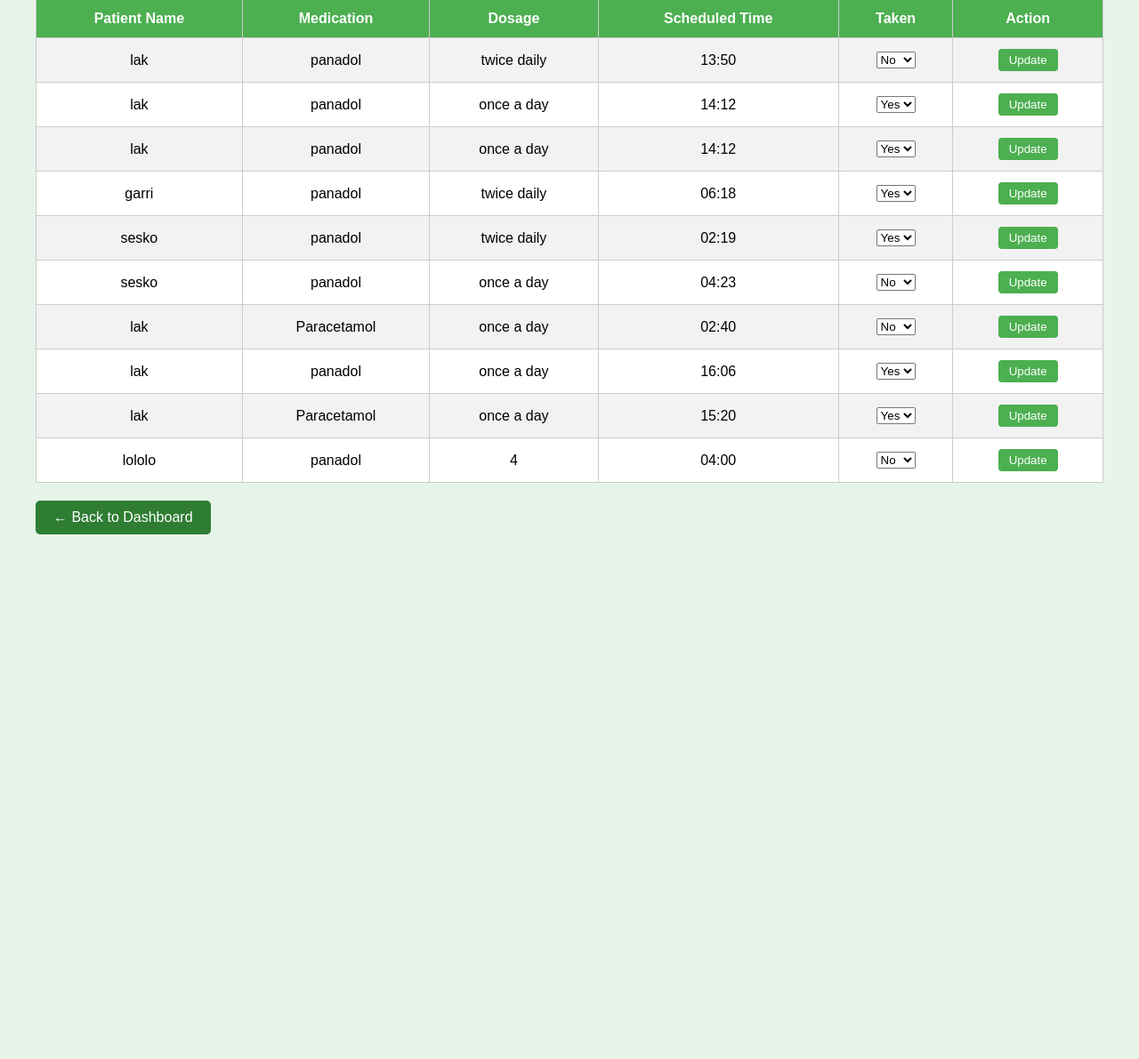
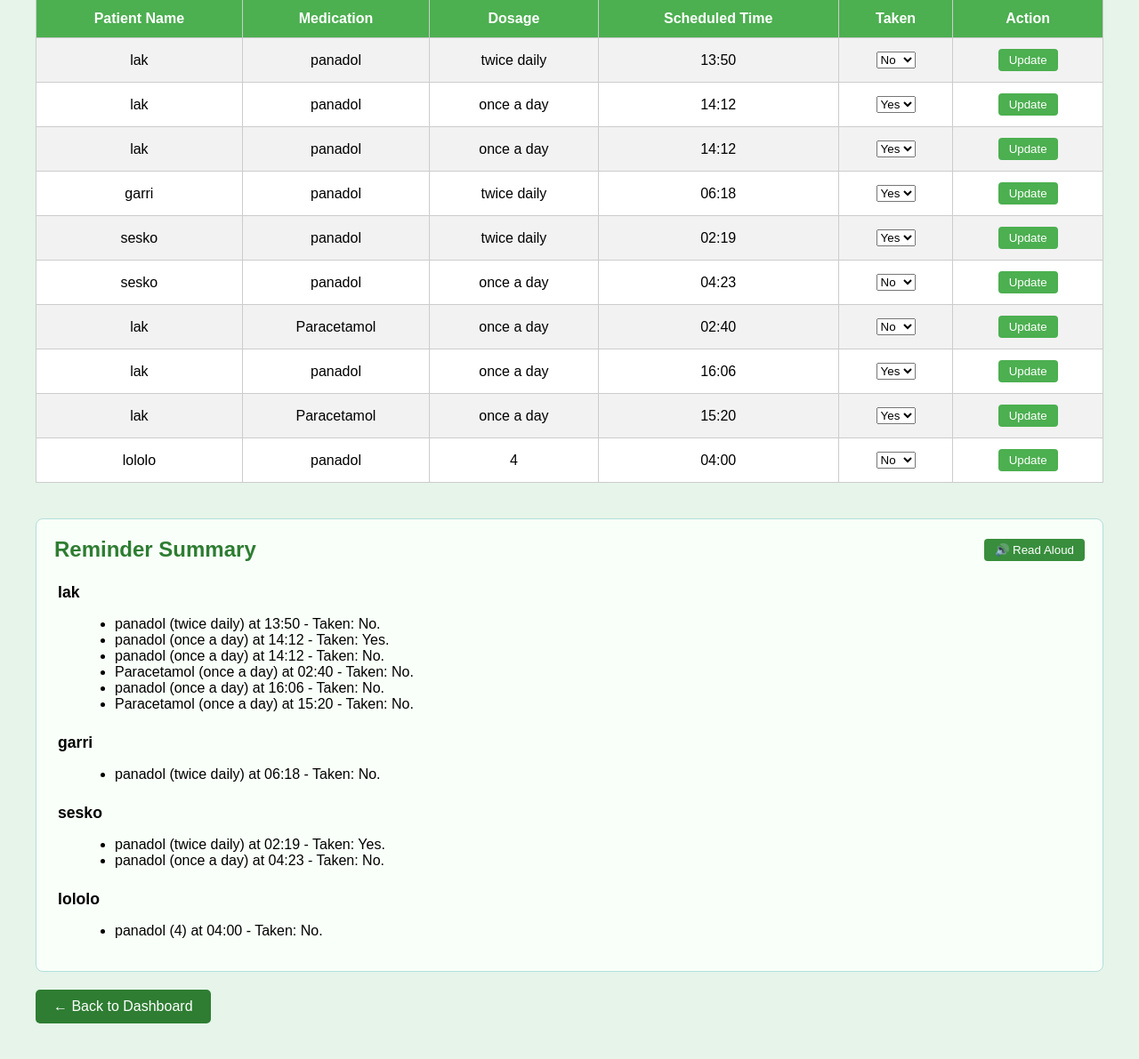
Before and after one commit to hcn2023/Mediguard-final, a Flask app: page /view_tracking in a window 1280 px wide. Shown: the part 99-1290 px from the top of the page at 89% size. Before the commit the page ends 700 px from the top, so only its background shows below. Run offline with Flask 3, Linux system fonts and the light colour scheme; data comes from the database, SQL or seed files in the repository.

Commit message:
Add AI reminder section to tracking overview

```diff
--- a/app.py
+++ b/app.py
@@ -172,7 +172,29 @@
     c.execute("SELECT * FROM medication_tracking")
     tracking = c.fetchall()
     conn.close()
-    return render_template('view_tracking.html', tracking=tracking)
+
+    # AI Reminder Message Generation
+    # Group by patient and summarize
+    from collections import defaultdict
+    patient_summary = defaultdict(list)
+    for record in tracking:
+        # record: (id, patient_name, medication, dosage, scheduled_time, taken)
+        taken_value = record[5]
+        # Interpret numeric values as boolean
+        if isinstance(taken_value, (int, float)) or (isinstance(taken_value, str) and taken_value.isdigit()):
+            taken_bool = bool(int(taken_value))
+            taken_str = 'Yes' if taken_bool else 'No'
+        else:
+            taken_str = taken_value
+        patient_summary[record[1]].append(f"{record[2]} ({record[3]}) at {record[4]} - Taken: {taken_str}")
+    summary_lines = []
+    for patient, meds in patient_summary.items():
+        summary_lines.append(f"{patient}:")
+        for med in meds:
+            summary_lines.append(med)
+    ai_reminder_message = "\n".join(summary_lines)
+
+    return render_template('view_tracking.html', tracking=tracking, ai_reminder_message=ai_reminder_message)
 
 @app.route('/update_taken/<int:id>', methods=['POST'])
 def update_taken(id):
--- a/templates/view_tracking.html
+++ b/templates/view_tracking.html
@@ -50,6 +50,16 @@
             text-decoration: none;
             border-radius: 5px;
         }
+        #ai-reminder-section {
+            margin-top: 40px;
+            background: #f9fff9;
+            border: 1px solid #b2dfdb;
+            padding: 20px;
+            border-radius: 8px;
+        }
+        #ai-reminder-list li {
+            margin-left: 20px;
+        }
     </style>
 </head>
 <body>
@@ -59,7 +69,7 @@
 <table>
     {% with messages = get_flashed_messages() %}
   {% if messages %}
-    <ul style="color: green;">
+    <ul id="flash-messages" style="color: green;">
       {% for message in messages %}
         <li>{{ message }}</li>
       {% endfor %}
@@ -98,7 +108,7 @@
 
     <script>
   setTimeout(function(){
-    let msg = document.querySelector('ul');
+    let msg = document.getElementById('flash-messages');
     if (msg) {
       msg.style.display = 'none';
     }
@@ -107,7 +117,106 @@
 
 </table>
 
+<!-- AI Reminder Message Section -->
+<div id="ai-reminder-section" style="margin-top: 40px; background: #f9fff9; border: 1px solid #b2dfdb; padding: 20px; border-radius: 8px;">
+    <div style="display: flex; justify-content: space-between; align-items: center;">
+        <h2 style="color: #2e7d32; margin: 0;">Reminder Summary</h2>
+        <button onclick="toggleSpeech()" id="read-aloud-btn" style="background: #388e3c;">🔊 Read Aloud</button>
+    </div>
+    {% set lines = ai_reminder_message.split('\n') %}
+    {% set current_patient = None %}
+    {% for line in lines %}
+        {% if line.endswith(':') %}
+            {% if not loop.first %}</ul>{% endif %}
+            <div class="reminder-header" style="font-weight: bold; margin-top: 24px; margin-bottom: 6px; font-size: 1.1em; padding-left: 4px;">{{ line[:-1] }}</div>
+            <ul style="margin-left: 28px;">
+        {% else %}
+            <li class="reminder-line" id="reminder-{{ loop.index }}">{{ line }}.</li>
+        {% endif %}
+        {% if loop.last %}</ul>{% endif %}
+    {% endfor %}
+</div>
+
 <a class="back-btn" href="/dashboard">← Back to Dashboard</a>
+
+<script>
+let isSpeaking = false;
+let utterance = null;
+
+function toggleSpeech() {
+    const btn = document.getElementById('read-aloud-btn');
+    if (!isSpeaking) {
+        // Collect both patient names and medication lines in order
+        const summaryElements = Array.from(document.querySelectorAll('.reminder-header, .reminder-line'));
+        const lines = summaryElements.map(el => el.textContent);
+        const text = lines.join('. ') + '.';
+        if ('speechSynthesis' in window) {
+            utterance = new SpeechSynthesisUtterance(text);
+            utterance.rate = 1;
+            utterance.pitch = 1;
+            utterance.lang = 'en-US';
+            let wordIndex = 0;
+            let wordStarts = [];
+            let pos = 0;
+            // Calculate word start positions for highlighting
+            text.split(/(\s+)/).forEach(word => {
+                if (word.trim() !== '') {
+                    wordStarts.push(pos);
+                }
+                pos += word.length;
+            });
+            utterance.onboundary = function(event) {
+                if (event.name === 'word') {
+                    // Remove previous highlights
+                    document.querySelectorAll('.reminder-line').forEach(li => li.innerHTML = li.textContent);
+                    document.querySelectorAll('.reminder-header').forEach(div => div.innerHTML = div.textContent);
+                    // Find which element the current word is in
+                    let charIndex = event.charIndex;
+                    let acc = 0;
+                    for (let i = 0; i < lines.length; i++) {
+                        if (charIndex < acc + lines[i].length + 2) { // +2 for '. '
+                            let relIndex = charIndex - acc;
+                            let line = lines[i];
+                            let before = line.slice(0, relIndex);
+                            let after = line.slice(relIndex);
+                            let match = after.match(/^(\S+)/);
+                            if (match) {
+                                let word = match[1];
+                                let highlighted = before + '<span style="background:#b2dfdb;border-radius:4px;">' + word + '</span>' + after.slice(word.length);
+                                if (summaryElements[i].classList.contains('reminder-line')) {
+                                    document.querySelectorAll('.reminder-line')[summaryElements.slice(0,i+1).filter(e=>e.classList.contains('reminder-line')).length-1].innerHTML = highlighted;
+                                } else {
+                                    document.querySelectorAll('.reminder-header')[summaryElements.slice(0,i+1).filter(e=>e.classList.contains('reminder-header')).length-1].innerHTML = highlighted;
+                                }
+                            }
+                            break;
+                        }
+                        acc += lines[i].length + 2;
+                    }
+                }
+            };
+            utterance.onend = function() {
+                document.querySelectorAll('.reminder-line').forEach(li => li.innerHTML = li.textContent);
+                document.querySelectorAll('.reminder-header').forEach(div => div.innerHTML = div.textContent);
+                isSpeaking = false;
+                btn.textContent = '🔊 Read Aloud';
+            };
+            window.speechSynthesis.cancel();
+            window.speechSynthesis.speak(utterance);
+            isSpeaking = true;
+            btn.textContent = '⏹️ Stop';
+        } else {
+            alert('Sorry, your browser does not support speech synthesis.');
+        }
+    } else {
+        window.speechSynthesis.cancel();
+        document.querySelectorAll('.reminder-line').forEach(li => li.innerHTML = li.textContent);
+        document.querySelectorAll('.reminder-header').forEach(div => div.innerHTML = div.textContent);
+        isSpeaking = false;
+        btn.textContent = '🔊 Read Aloud';
+    }
+}
+</script>
 
 </body>
 </html>
```
